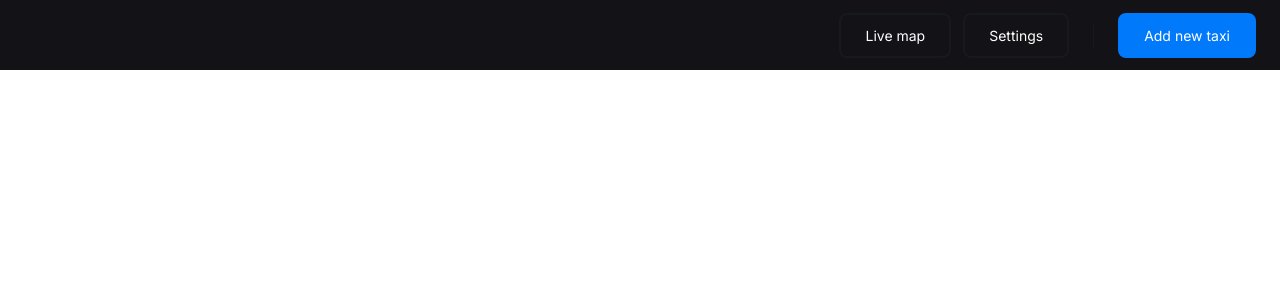
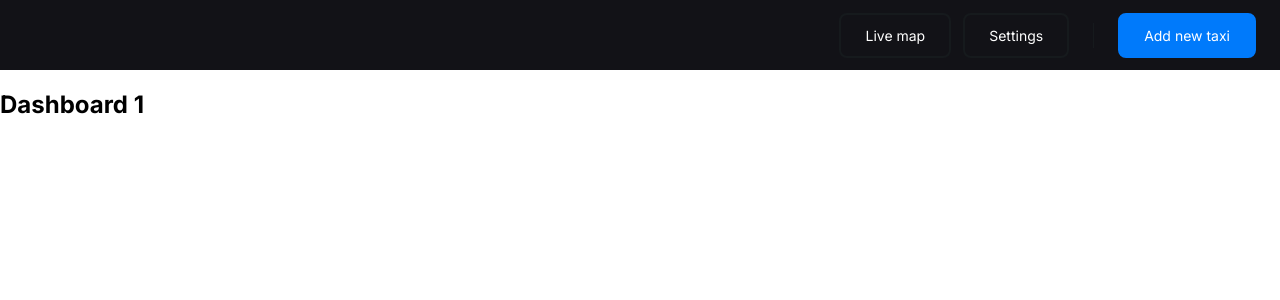
Before and after one commit to costerfrederik/ISENSIOT-Frontend, a Vue app: page /dashboard/taxi/1 in a window 1280 px wide. Shown: the top 300 px of the page. Built offline with nearby package versions, Linux system fonts and the light colour scheme; no server answers.

Commit message:
added dashboard view
 Created a view for the dasboard, also added the route to this view.

```diff
--- a/src/components/Home/MapInteractive.vue
+++ b/src/components/Home/MapInteractive.vue
@@ -1,20 +1,24 @@
 <template>
   <section class="mapContainer">
     <MapVehicles></MapVehicles>
-        <span @click="sideBarStore.toggleSidebar">Press <b>Escape</b> to {{ sideBarStore.isOpen ? 'close' : 'open' }} sidemenu</span>
+    <span @click="sideBarStore.toggleSidebar"
+      >Press <b>Escape</b> to
+      {{ sideBarStore.isOpen ? "close" : "open" }} sidemenu</span
+    >
     <section class="mapPlaceHolder" ref="mapPlaceHolder"></section>
   </section>
 </template>
 
 <script setup lang="ts">
-import mapboxgl from 'mapbox-gl';
-import { useSideBarStore } from '@/stores/sidebar';
-import { onMounted, onUnmounted, ref, watch } from 'vue';
-import type { Ref } from 'vue';
-import MapVehicles from '@/components/Home/MapVehicles.vue';
+import mapboxgl from "mapbox-gl";
+import { useSideBarStore } from "@/stores/sidebar";
+import { onMounted, onUnmounted, ref, watch } from "vue";
+import type { Ref } from "vue";
+import MapVehicles from "@/components/Home/MapVehicles.vue";
 
 const sideBarStore = useSideBarStore();
-mapboxgl.accessToken = '';
+mapboxgl.accessToken =
+  "pk.eyJ1IjoiaXNlbnNpb3QiLCJhIjoiY2xxMzNyeno0MDhhMDJqbzRyc3Z0NnN2cCJ9.8X6v6K23BdJpsN_1-J9Ccg";
 const mapPlaceHolder: Ref<HTMLElement | null> = ref(null);
 const mapInstance: Ref<mapboxgl.Map | undefined> = ref();
 
@@ -40,7 +44,7 @@ function animateMap() {
 }
 
 function handleKeyRelease(event: KeyboardEvent) {
-    if (event.code == 'Escape') {
+  if (event.code == "Escape") {
     sideBarStore.toggleSidebar();
   }
 }
@@ -50,12 +54,12 @@ onMounted(() => {
     // Create mapboxgl map
     const map = new mapboxgl.Map({
       container: mapPlaceHolder.value,
-            style: 'mapbox://styles/isensiot/clq3qs9my01ye01p980krh970',
+      style: "mapbox://styles/isensiot/clq3qs9my01ye01p980krh970",
       center: [4.488068583333333, 52.15482278333333],
       zoom: 15,
       minZoom: 7,
       attributionControl: false,
-            logoPosition: 'bottom-right',
+      logoPosition: "bottom-right",
     });
 
     // Add controls to map
@@ -77,13 +81,13 @@ onMounted(() => {
       });
     }
 
-        window.addEventListener('keyup', handleKeyRelease);
+    window.addEventListener("keyup", handleKeyRelease);
     mapInstance.value = map;
   }
 });
 
 onUnmounted(() => {
-    window.removeEventListener('keyup', handleKeyRelease);
+  window.removeEventListener("keyup", handleKeyRelease);
   sideBarStore.resetStateToInitial();
   if (mapInstance.value) {
     mapInstance.value.remove();
--- a/src/router/index.ts
+++ b/src/router/index.ts
@@ -1,17 +1,23 @@
-import { createRouter, createWebHistory, RouteRecordRaw } from 'vue-router';
-import HomeView from '../views/HomeView.vue';
-import SettingsView from '../views/SettingsView.vue';
+import { createRouter, createWebHistory, RouteRecordRaw } from "vue-router";
+import HomeView from "../views/HomeView.vue";
+import SettingsView from "../views/SettingsView.vue";
+import DashboardView from "../views/DashboardView.vue";
 
 const routes: Array<RouteRecordRaw> = [
   {
-        path: '/',
-        name: 'home',
+    path: "/",
+    name: "home",
     component: HomeView,
   },
   {
-        path: '/settings',
-        name: 'settings',
+    path: "/settings",
+    name: "settings",
     component: SettingsView,
+  },
+  {
+    path: "/dashboard/taxi/:id",
+    name: "dashboard",
+    component: DashboardView,
   },
 ];
 
--- /dev/null
+++ b/src/views/DashboardView.vue
@@ -0,0 +1,10 @@
+<template>
+  <section>
+    <h1>Dashboard {{ $route.params.id }}</h1>
+  </section>
+  <section id="cameraFeed"></section>
+</template>
+
+<script setup lang="ts"></script>
+
+<style scoped lang="scss"></style>
```
Lines whose indentation alone changed are shown as unchanged.
